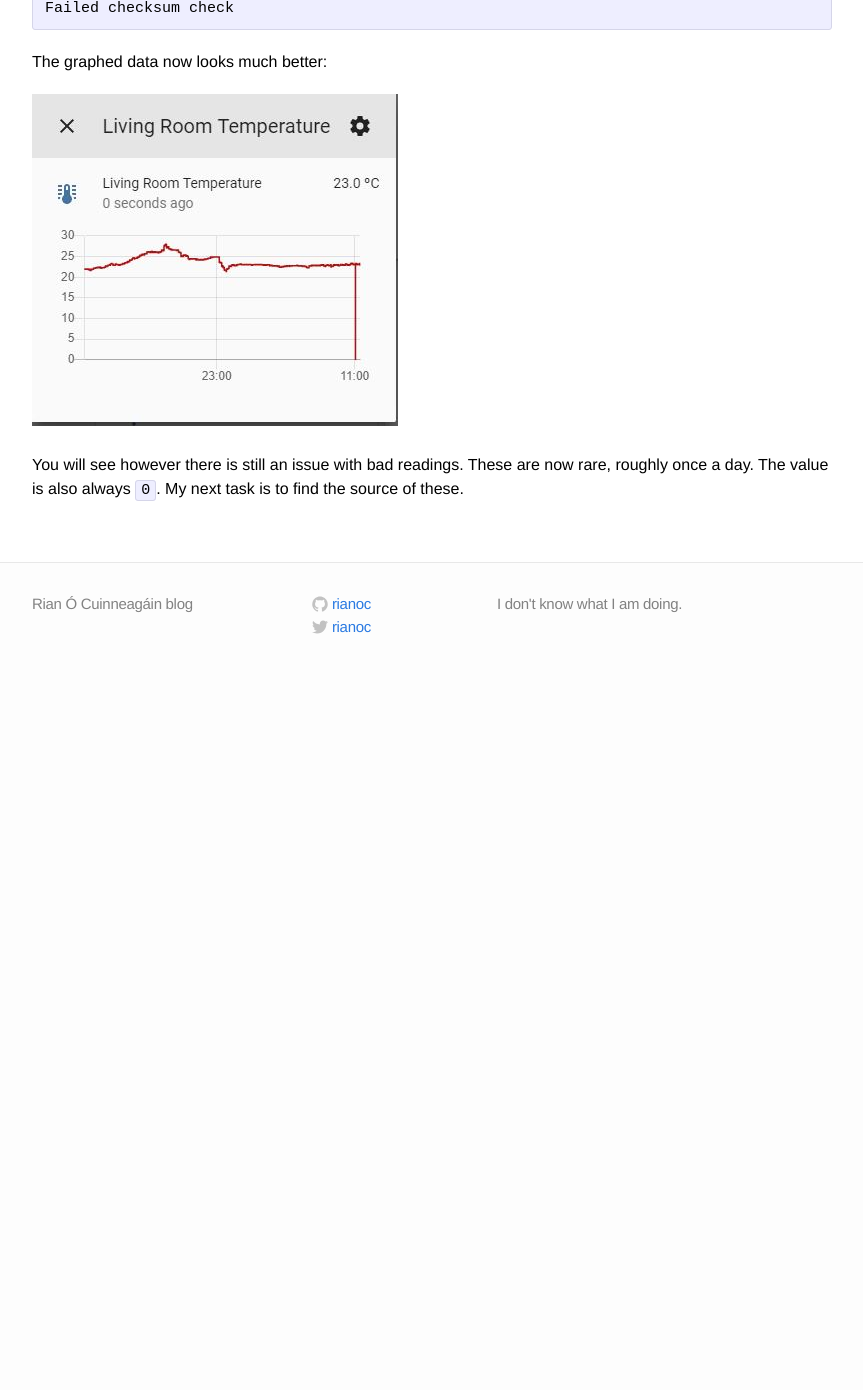
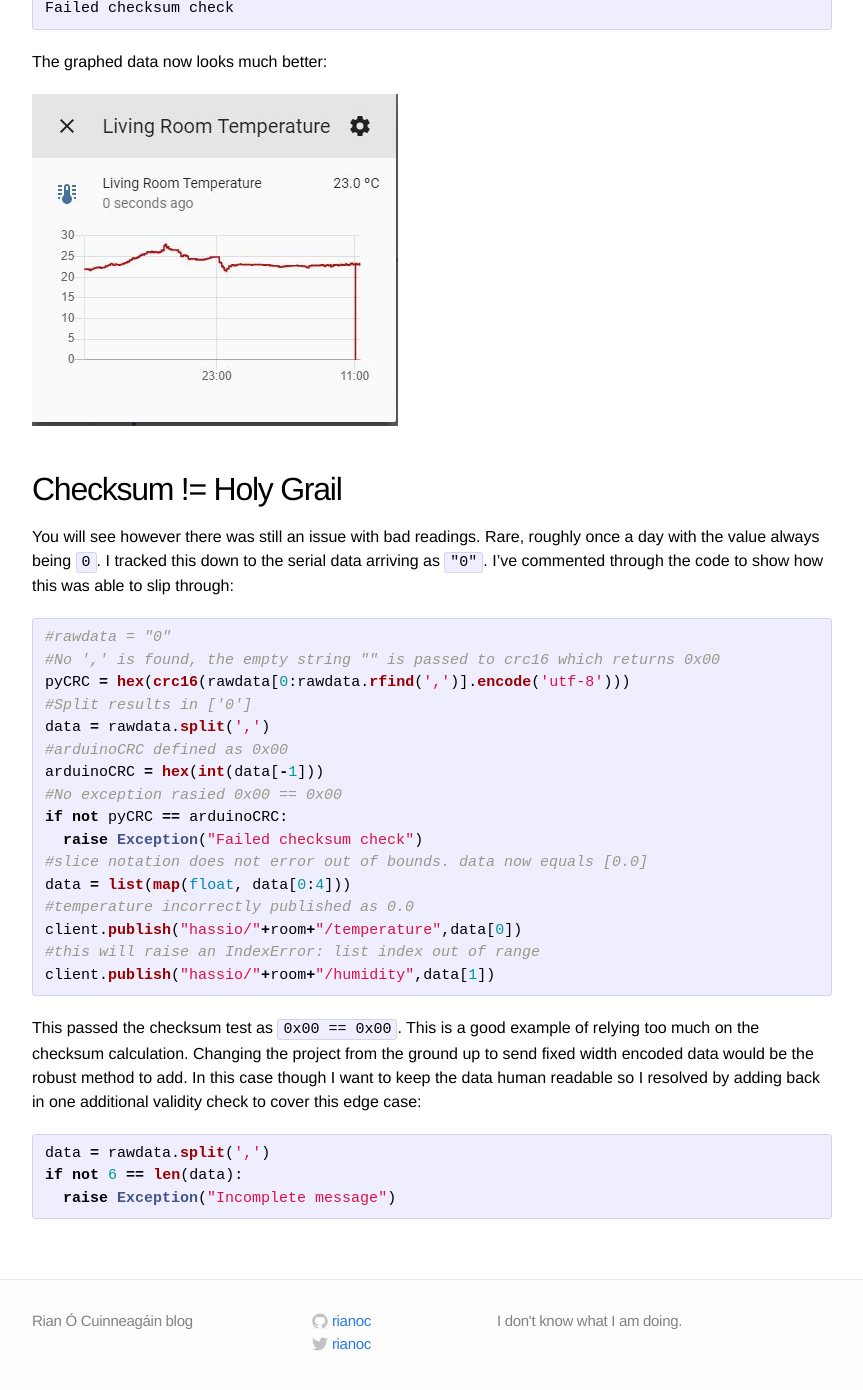
Before and after one commit to rianoc/rianoc.github.io, a Jekyll site: the page built from _posts/2020-05-16-Home-Assistant-MQTT-Sensors.md, in a window 1280 px wide and 1400 px high, scrolled down 3215 px. Shown: the top 1390 px of the window, without its empty margins (208-1071 px from the left). Built offline with Jekyll 4.4.1, drawn with Linux system fonts in a browser that asks for light colours; before the commit the page ends 3898 px from its top, so only the background shows below that.

Commit message:
Add notes on MQTT edge case

````diff
--- a/_posts/2020-05-16-Home-Assistant-MQTT-Sensors.md
+++ b/_posts/2020-05-16-Home-Assistant-MQTT-Sensors.md
@@ -130,4 +130,33 @@ The graphed data now looks much better:
 
 ![0 temp readings]({{ site.url }}/assets/images/0drop.JPG)
 
-You will see however there is still an issue with bad readings. These are now rare, roughly once a day. The value is also always `0`. My next task is to find the source of these.
+## Checksum != Holy Grail
+
+You will see however there was still an issue with bad readings. Rare, roughly once a day with the value always being `0`. I tracked this down to the serial data arriving as `"0"`. I've commented through the code to show how this was able to slip through:
+
+```python
+#rawdata = "0"
+#No ',' is found, the empty string "" is passed to crc16 which returns 0x00
+pyCRC = hex(crc16(rawdata[0:rawdata.rfind(',')].encode('utf-8')))
+#Split results in ['0']
+data = rawdata.split(',')
+#arduinoCRC defined as 0x00
+arduinoCRC = hex(int(data[-1]))
+#No exception rasied 0x00 == 0x00
+if not pyCRC == arduinoCRC:
+  raise Exception("Failed checksum check")
+#slice notation does not error out of bounds. data now equals [0.0]
+data = list(map(float, data[0:4]))
+#temperature incorrectly published as 0.0
+client.publish("hassio/"+room+"/temperature",data[0])
+#this will raise an IndexError: list index out of range
+client.publish("hassio/"+room+"/humidity",data[1])
+```
+
+This passed the checksum test as `0x00 == 0x00`. This is a good example of relying too much on the checksum calculation. Changing the project from the ground up to send fixed width encoded data would be the robust method to add. In this case though I want to keep the data human readable so I resolved by adding back in one additional validity check to cover this edge case:
+
+```python
+data = rawdata.split(',')
+if not 6 == len(data):
+  raise Exception("Incomplete message")
+```
````
